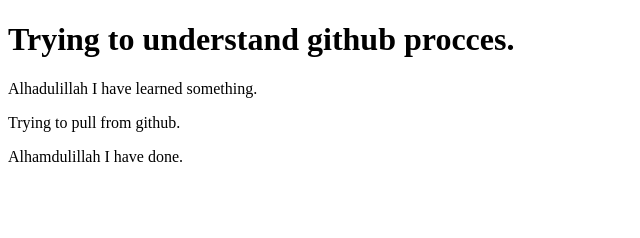
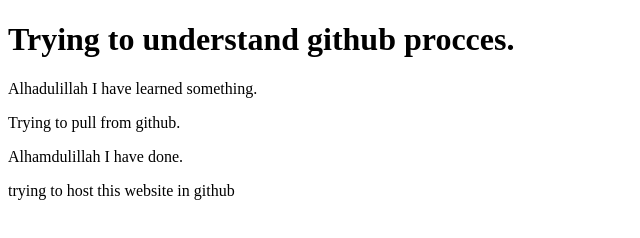
Before and after one commit to Jubayer1996/My-first-website, a plain HTML site: page index.html in a window 1280 px wide. Shown: the whole page, without its empty margins (0-640 px from the left). Drawn offline with Linux system fonts and the light colour scheme.

Commit message:
added what imm trying

```diff
--- a/index.html
+++ b/index.html
@@ -8,5 +8,6 @@
 <p>Alhadulillah I have learned something.</p>
     <p>Trying to pull from github.</p>
   <p> Alhamdulillah I have done.</p>
+  <p>trying to host this website in github</p>
 </body>
 </html>
```
